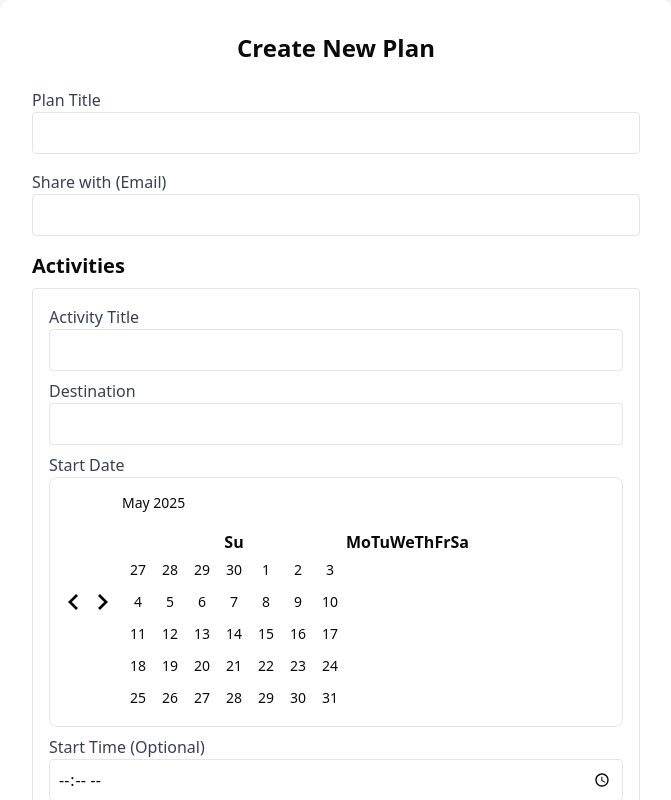
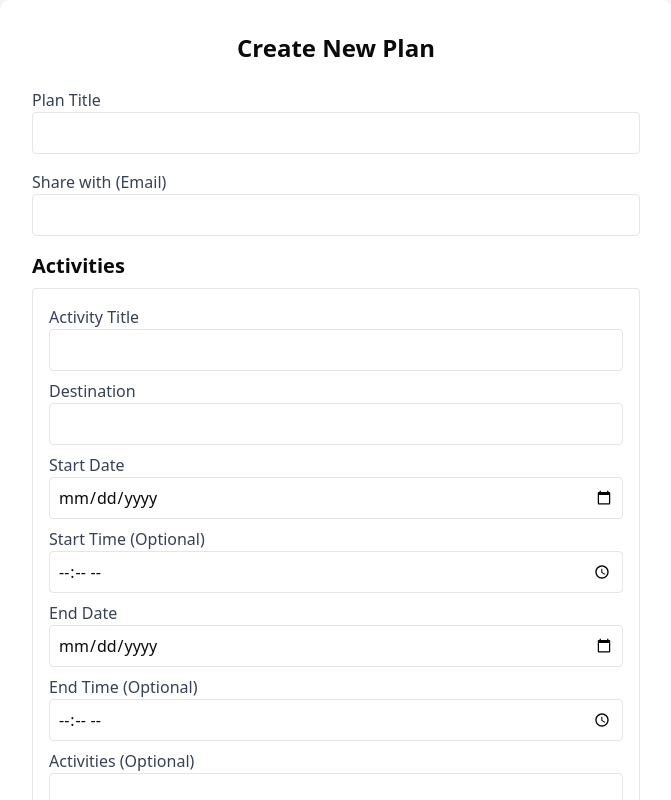
Before and after one commit to Germanhotdog/travel-planner, a Next.js app: page /plans/new in a window 1280 px wide. Shown: the top 800 px of the page, without its empty margins (304-975 px from the left). Built offline with nearby package versions, Linux system fonts and the light colour scheme.

Commit message:
remove shadCN calender for debug

```diff
--- a/package.json
+++ b/package.json
@@ -22,7 +22,6 @@
     "next": "15.3.2",
     "next-auth": "^4.24.11",
     "react": "^19.0.0",
-    "react-day-picker": "^9.6.7",
     "react-dom": "^19.0.0",
     "react-redux": "^9.2.0",
     "tailwind-merge": "^3.3.0",
--- a/src/app/plans/[id]/ClientPlanDetail.tsx
+++ b/src/app/plans/[id]/ClientPlanDetail.tsx
@@ -3,7 +3,6 @@
 import { useState, useEffect, useRef } from 'react';
 import { useRouter } from 'next/navigation';
 import { updatePlanTitle, updateActivity, createActivity, deleteActivity } from './actions';
-import { Calendar } from '@/components/ui/calendar'; // Adjust the import path based on your ShadCN setup
 import { format } from 'date-fns';
 import { Button } from "@/components/ui/button"
 import { Pencil,Trash2,DoorOpen } from "lucide-react"
@@ -419,16 +418,12 @@ export default function ClientPlanDetail({ plan, activities: initialActivities,
                       <span>(</span>
                       {editingActivity[`${activity.id}-startDate`] ? (
                         <div className="relative">
-                          <Calendar
-                            mode="single"
-                            selected={editStartDate[activity.id] || new Date(activity.startDate)}
-                            onSelect={(date) => {
-                              if (date) {
-                                setEditStartDate((prev) => ({ ...prev, [activity.id]: date }));
-                                handleUpdateActivityField(activity.id, 'startDate', format(date, 'yyyy-MM-dd'));
-                              }
-                            }}
-                            className="absolute z-10 bg-white border rounded shadow-md"
+                          <input
+                            type="date"
+                            defaultValue={activity.startDate}
+                            onBlur={(e) => handleUpdateActivityField(activity.id, 'startDate', e.target.value)}
+                            className="border rounded p-1"
+                            autoFocus
                           />
                           <button
                             onClick={() => toggleEdit(`${activity.id}-startDate`)}
@@ -484,16 +479,12 @@ export default function ClientPlanDetail({ plan, activities: initialActivities,
                       <span>to</span>
                       {editingActivity[`${activity.id}-endDate`] ? (
                         <div className="relative">
-                          <Calendar
-                            mode="single"
-                            selected={editEndDate[activity.id] || new Date(activity.endDate)}
-                            onSelect={(date) => {
-                              if (date) {
-                                setEditEndDate((prev) => ({ ...prev, [activity.id]: date }));
-                                handleUpdateActivityField(activity.id, 'endDate', format(date, 'yyyy-MM-dd'));
-                              }
-                            }}
-                            className="absolute z-10 bg-white border rounded shadow-md"
+                          <input
+                            type="date"
+                            defaultValue={activity.endDate}
+                            onBlur={(e) => handleUpdateActivityField(activity.id, 'endDate', e.target.value)}
+                            className="border rounded p-1"
+                            autoFocus
                           />
                           <button
                             onClick={() => toggleEdit(`${activity.id}-endDate`)}
@@ -628,11 +619,12 @@ export default function ClientPlanDetail({ plan, activities: initialActivities,
                       </div>
                       <div>
                         <label className="block text-gray-700">Start Date</label>
-                        <Calendar
-                          mode="single"
-                          selected={startDate}
-                          onSelect={setStartDate}
-                          className="rounded-md border"
+                        <input
+                          type="date"
+                          value={newActivity.startDate || ''}
+                          onChange={(e) => setNewActivity({ ...newActivity, startDate: e.target.value })}
+                          className="w-full p-1 border rounded"
+                          required
                         />
                       </div>
                       <div>
@@ -646,11 +638,12 @@ export default function ClientPlanDetail({ plan, activities: initialActivities,
                       </div>
                       <div>
                         <label className="block text-gray-700">End Date</label>
-                        <Calendar
-                          mode="single"
-                          selected={endDate}
-                          onSelect={setEndDate}
-                          className="rounded-md border"
+                        <input
+                          type="date"
+                          value={newActivity.endDate || ''}
+                          onChange={(e) => setNewActivity({ ...newActivity, endDate: e.target.value })}
+                          className="w-full p-1 border rounded"
+                          required
                         />
                       </div>
                       <div>
--- a/src/app/plans/new/page.tsx
+++ b/src/app/plans/new/page.tsx
@@ -3,8 +3,6 @@
 import { useState } from 'react';
 import { useRouter } from 'next/navigation';
 import { createPlan } from './actions';
-import { Calendar } from '@/components/ui/calendar'; // Adjust the import path based on your ShadCN setup
-import { format } from 'date-fns';
 import { Button } from "@/components/ui/button"
 import { CirclePlus } from 'lucide-react';
 
@@ -38,16 +36,6 @@ export default function NewPlan() {
   const updateActivity = (index: number, field: keyof Activity, value: string) => {
     const newActivities = [...activities];
     newActivities[index] = { ...newActivities[index], [field]: value };
-    setActivities(newActivities);
-  };
-
-  const updateActivityDate = (index: number, isStart: boolean, date: Date | undefined) => {
-    const newDates = [...activityDates];
-    newDates[index][isStart ? 0 : 1] = date;
-    setActivityDates(newDates);
-    const formattedDate = date ? format(date, 'yyyy-MM-dd') : '';
-    const newActivities = [...activities];
-    newActivities[index] = { ...newActivities[index], [isStart ? 'startDate' : 'endDate']: formattedDate };
     setActivities(newActivities);
   };
 
@@ -163,11 +151,12 @@ export default function NewPlan() {
                 </div>
                 <div className="mb-2">
                   <label className="block text-gray-700">Start Date</label>
-                  <Calendar
-                    mode="single"
-                    selected={activityDates[index][0]}
-                    onSelect={(date) => updateActivityDate(index, true, date)}
-                    className="rounded-md border"
+                  <input
+                    type="date"
+                    value={activity.startDate}
+                    onChange={(e) => updateActivity(index, 'startDate', e.target.value)}
+                    className="w-full p-2 border rounded"
+                    required
                   />
                 </div>
                 <div className="mb-2">
@@ -181,11 +170,12 @@ export default function NewPlan() {
                 </div>
                 <div className="mb-2">
                   <label className="block text-gray-700">End Date</label>
-                  <Calendar
-                    mode="single"
-                    selected={activityDates[index][1]}
-                    onSelect={(date) => updateActivityDate(index, false, date)}
-                    className="rounded-md border"
+                  <input
+                    type="date"
+                    value={activity.endDate}
+                    onChange={(e) => updateActivity(index, 'endDate', e.target.value)}
+                    className="w-full p-2 border rounded"
+                    required
                   />
                 </div>
                 <div className="mb-2">
--- a/src/components/ui/calendar.tsx
+++ /dev/null
@@ -1,75 +0,0 @@
-"use client"
-
-import * as React from "react"
-import { ChevronLeft, ChevronRight } from "lucide-react"
-import { DayPicker } from "react-day-picker"
-
-import { cn } from "@/lib/utils"
-import { buttonVariants } from "@/components/ui/button"
-
-function Calendar({
-  className,
-  classNames,
-  showOutsideDays = true,
-  ...props
-}: React.ComponentProps<typeof DayPicker>) {
-  return (
-    <DayPicker
-      showOutsideDays={showOutsideDays}
-      className={cn("p-3", className)}
-      classNames={{
-        months: "flex flex-col sm:flex-row gap-2",
-        month: "flex flex-col gap-4",
-        caption: "flex justify-center pt-1 relative items-center w-full",
-        caption_label: "text-sm font-medium",
-        nav: "flex items-center gap-1",
-        nav_button: cn(
-          buttonVariants({ variant: "outline" }),
-          "size-7 bg-transparent p-0 opacity-50 hover:opacity-100"
-        ),
-        nav_button_previous: "absolute left-1",
-        nav_button_next: "absolute right-1",
-        table: "w-full border-collapse space-x-1",
-        head_row: "flex",
-        head_cell:
-          "text-muted-foreground rounded-md w-8 font-normal text-[0.8rem]",
-        row: "flex w-full mt-2",
-        cell: cn(
-          "relative p-0 text-center text-sm focus-within:relative focus-within:z-20 [&:has([aria-selected])]:bg-accent [&:has([aria-selected].day-range-end)]:rounded-r-md",
-          props.mode === "range"
-            ? "[&:has(>.day-range-end)]:rounded-r-md [&:has(>.day-range-start)]:rounded-l-md first:[&:has([aria-selected])]:rounded-l-md last:[&:has([aria-selected])]:rounded-r-md"
-            : "[&:has([aria-selected])]:rounded-md"
-        ),
-        day: cn(
-          buttonVariants({ variant: "ghost" }),
-          "size-8 p-0 font-normal aria-selected:opacity-100"
-        ),
-        day_range_start:
-          "day-range-start aria-selected:bg-primary aria-selected:text-primary-foreground",
-        day_range_end:
-          "day-range-end aria-selected:bg-primary aria-selected:text-primary-foreground",
-        day_selected:
-          "bg-primary text-primary-foreground hover:bg-primary hover:text-primary-foreground focus:bg-primary focus:text-primary-foreground",
-        day_today: "bg-accent text-accent-foreground",
-        day_outside:
-          "day-outside text-muted-foreground aria-selected:text-muted-foreground",
-        day_disabled: "text-muted-foreground opacity-50",
-        day_range_middle:
-          "aria-selected:bg-accent aria-selected:text-accent-foreground",
-        day_hidden: "invisible",
-        ...classNames,
-      }}
-      components={{
-        IconLeft: ({ className, ...props }) => (
-          <ChevronLeft className={cn("size-4", className)} {...props} />
-        ),
-        IconRight: ({ className, ...props }) => (
-          <ChevronRight className={cn("size-4", className)} {...props} />
-        ),
-      }}
-      {...props}
-    />
-  )
-}
-
-export { Calendar }
```
Also changed, not shown: 1 other file (tests, documents, lock files or other folders).
